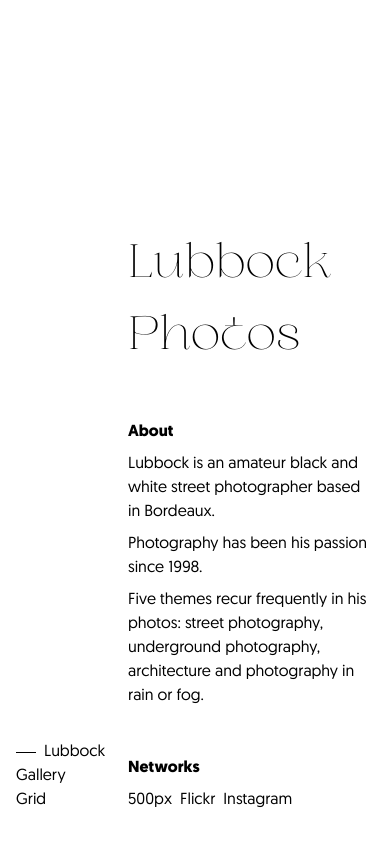
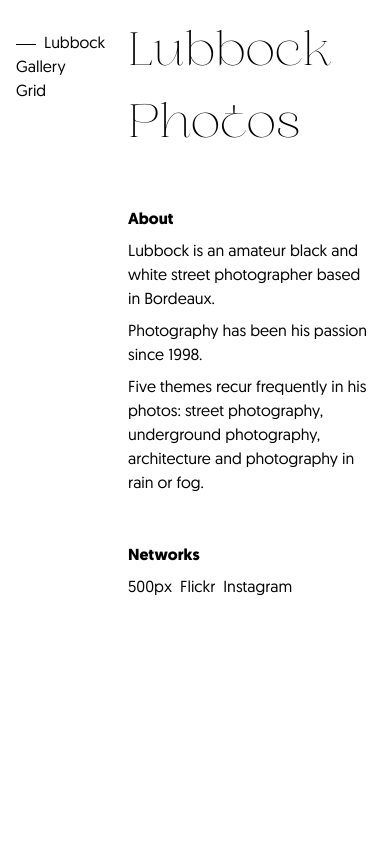
Before and after one commit to arthaud-proust/com.lubbockphotos, a Next.js app: page / in a window 390 px wide. Built offline with nearby package versions, Linux system fonts and the light colour scheme.

Commit message:
style: fix layout

```diff
--- a/app/(light)/page.tsx
+++ b/app/(light)/page.tsx
@@ -1,7 +1,7 @@
 export default async function Page() {
   return (
-    <div className='text-body mt-auto gap-20 pb-8 md:pb-24'>
-      <h1 className='text-h1 mb-12 font-display'>Lubbock Photos</h1>
+    <div className='text-body -mt-4 gap-20 pb-8 md:mt-auto md:pb-24'>
+      <h1 className='text-h1 mb-12 font-display '>Lubbock Photos</h1>
 
       <div className='flex flex-wrap gap-12'>
         <article className='max-w-md'>
--- a/src/components/Layout.tsx
+++ b/src/components/Layout.tsx
@@ -30,8 +30,8 @@ const Layout = ({ children, isBgDark }: PropsWithChildren<{ isBgDark: boolean }>
         'relative size-full touch-auto overflow-auto ' + (isBgDark ? 'bg-black text-white' : 'bg-white text-black')
       }
     >
-      <main className='relative flex min-h-svh items-start gap-4 px-4 pl-32 pt-8 md:gap-8 md:px-8 md:pl-40'>
-        <nav className='text-body fixed bottom-8 left-4 z-50 flex w-24 shrink-0 flex-col md:left-8 md:top-8'>
+      <main className='relative flex min-h-svh items-start gap-4 px-4 pt-8 md:gap-8 md:px-8'>
+        <nav className='text-body sticky top-8 flex w-24 shrink-0 flex-col'>
           {links.map((link, index) => (
             <Link
               key={index}
```
